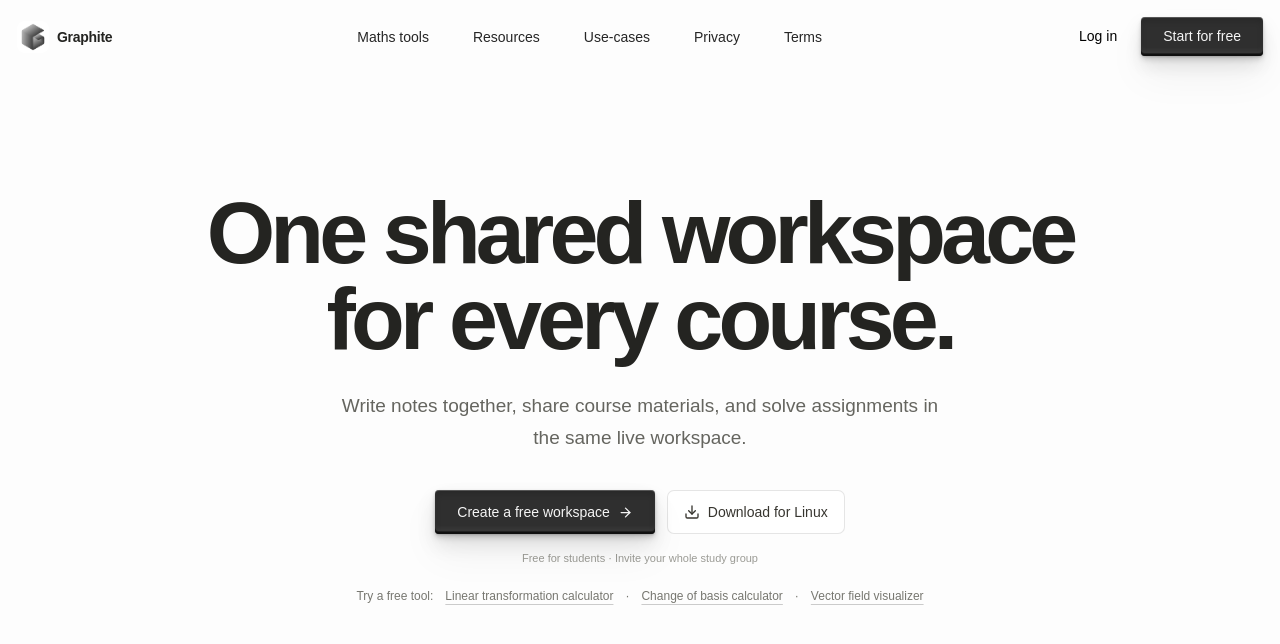
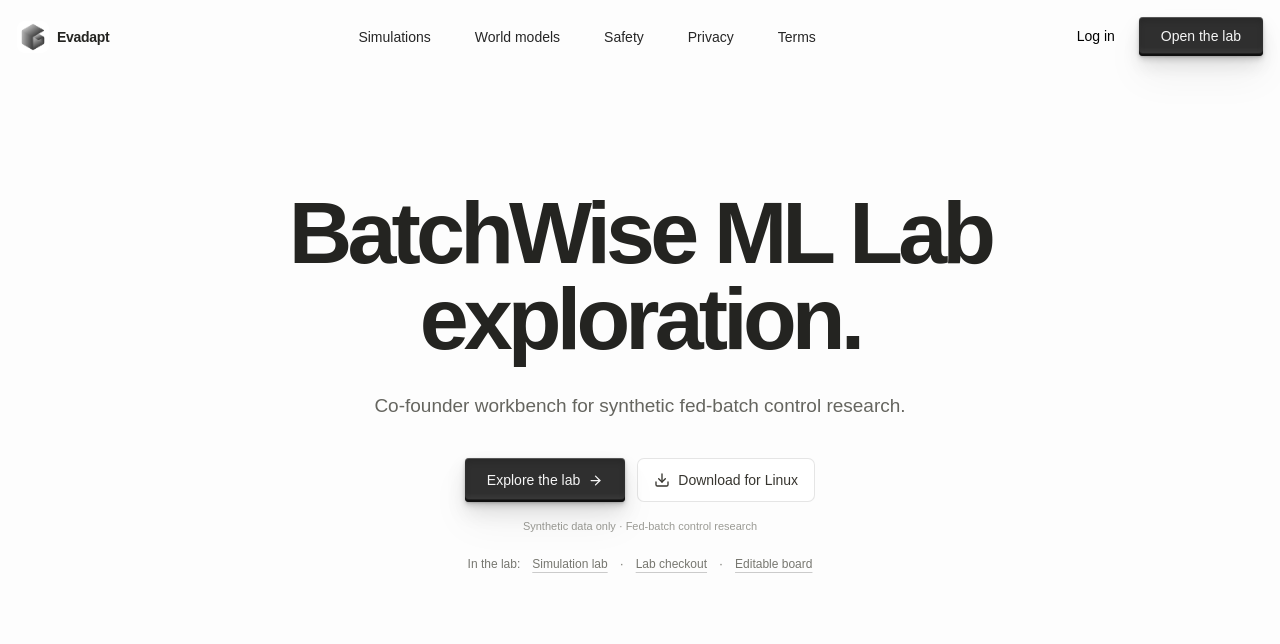
Before and after one commit to anto2758/evadapt-website, a Next.js app: page / in a window 1280 px wide. Shown: the top 644 px of the page. Built offline with nearby package versions, Linux system fonts and the light colour scheme; no server answers; a web font is replaced by a local one.

Commit message:
Rewrite the marketing header and hero for Evadapt.
Use the lab's own description: BatchWise exploration, a co-founder workbench, and synthetic fed-batch research.

```diff
--- a/src/app/(marketing)/_components/navbar.tsx
+++ b/src/app/(marketing)/_components/navbar.tsx
@@ -47,9 +47,9 @@ export const Navbar = ({ scrolled }: NavbarProps) => {
                 "flex items-center gap-2 font-semibold leading-none select-none transition-all duration-300",
               ].join(" ")}
             >
-              <img alt="" height={32} width={32} src={"/blackLogo.png"} />
+              <img alt="Evadapt" height={32} width={32} src={"/blackLogo.png"} />
               <span className="text-[14px] tracking-[-0.02em] text-[#242421]">
-                Graphite
+                Evadapt
               </span>
             </Link>
           </div>
@@ -62,19 +62,19 @@ export const Navbar = ({ scrolled }: NavbarProps) => {
             ].join(" ")}
           >
             <Link href="/tools" className="hover:text-black transition-colors">
-              Maths tools
+              Simulations
             </Link>
             <Link
               href="/#resources"
               className="hover:text-black transition-colors"
             >
-              Resources
+              World models
             </Link>
             <Link
               href="/#use-cases"
               className="hover:text-black transition-colors"
             >
-              Use-cases
+              Safety
             </Link>
             <Link
               href="/privacy"
@@ -97,7 +97,7 @@ export const Navbar = ({ scrolled }: NavbarProps) => {
             <span className="hidden sm:inline-flex">
               <GhostButton label="Log in" style={{ color: "#000000" }} />
             </span>
-            <Button1 theme={"light"} buttonText={"Start for free"} />
+            <Button1 theme={"light"} buttonText={"Open the lab"} />
           </div>
         </div>
       </div>
--- a/src/app/(marketing)/page.tsx
+++ b/src/app/(marketing)/page.tsx
@@ -12,44 +12,43 @@ export default function MarketingPage() {
       <main>
         <section className="px-5 pb-20 pt-[186px] text-center sm:px-8 sm:pb-28 sm:pt-[190px]">
           <h1 className="mx-auto max-w-[900px] text-[48px] font-semibold leading-[0.98] tracking-[-0.055em] text-[#242421] sm:text-[70px] lg:text-[88px]">
-            One shared workspace for every course.
+            BatchWise ML Lab exploration.
           </h1>
           <p className="mx-auto mt-7 max-w-[620px] text-[15px] leading-7 text-[#65655f] sm:text-[19px] sm:leading-8">
-            Write notes together, share course materials, and solve assignments
-            in the same live workspace.
+            Co-founder workbench for synthetic fed-batch control research.
           </p>
           <div className="mt-9 flex flex-wrap items-center justify-center gap-3">
             <MarketingPrimaryCta
-              label="Create a free workspace"
+              label="Explore the lab"
               variant="raised"
               className="group relative inline-flex h-11 items-center justify-center gap-2 text-white"
             />
             <DesktopDownloadButton />
           </div>
           <p className="mt-4 text-[11px] text-[#9b9b95]">
-            Free for students · Invite your whole study group
+            Synthetic data only · Fed-batch control research
           </p>
           <p className="mt-5 flex flex-wrap items-center justify-center gap-x-3 gap-y-1 text-[12px] text-[#777770]">
-            <span>Try a free tool:</span>
+            <span>In the lab:</span>
             <Link
               href="/tools/linear-transformation-visualizer"
               className="font-medium underline decoration-black/20 underline-offset-4 hover:decoration-black"
             >
-              Linear transformation calculator
+              Simulation lab
             </Link>
             <span aria-hidden>·</span>
             <Link
               href="/tools/change-of-basis-calculator"
               className="font-medium underline decoration-black/20 underline-offset-4 hover:decoration-black"
             >
-              Change of basis calculator
+              Lab checkout
             </Link>
             <span aria-hidden>·</span>
             <Link
               href="/tools/vector-field-visualizer"
               className="font-medium underline decoration-black/20 underline-offset-4 hover:decoration-black"
             >
-              Vector field visualizer
+              Editable board
             </Link>
           </p>
         </section>
--- a/src/lib/seo.ts
+++ b/src/lib/seo.ts
@@ -19,10 +19,10 @@ function resolveSiteUrl() {
 }
 
 export const SITE_URL = resolveSiteUrl();
-export const SITE_NAME = "Graphite";
-export const SITE_TITLE = "Graphite";
+export const SITE_NAME = "Evadapt";
+export const SITE_TITLE = "Evadapt";
 export const SITE_DESCRIPTION =
-  "Write notes together, share course materials, solve assignments, and study with an AI tutor in one free collaborative workspace.";
+  "BatchWise ML Lab exploration shell — co-founder workbench for synthetic fed-batch control research.";
 
 export function absoluteSiteUrl(path = "/") {
   return new URL(path, SITE_URL).toString();
```
